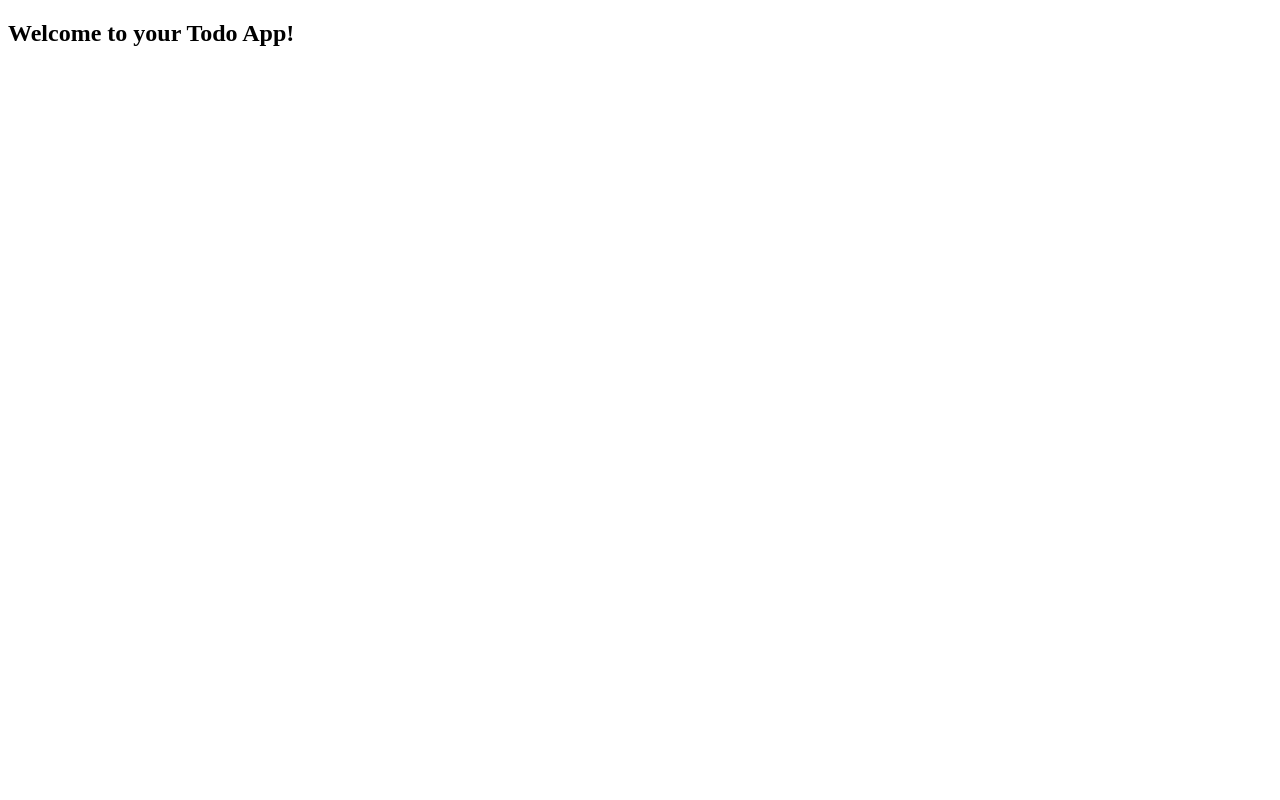
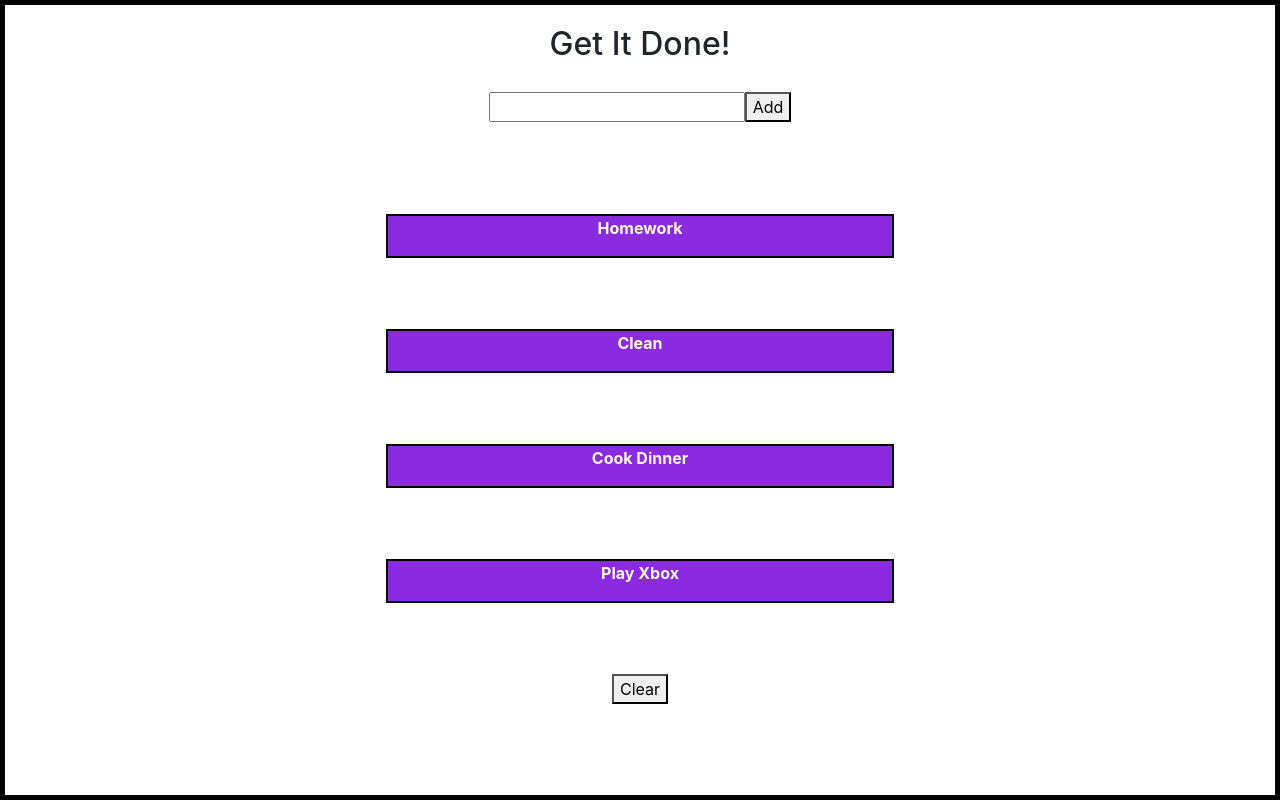
Before and after one commit to bloominstituteoftechnology/web-module-project-class-components, a React (Create React App) app: page / in a window 1280 px wide. Built offline with nearby package versions, Linux system fonts and the light colour scheme; the HTML template or start-up script is replaced by a standard one.

Commit message:
completed

```diff
--- a/package.json
+++ b/package.json
@@ -6,9 +6,12 @@
     "@testing-library/jest-dom": "^4.2.4",
     "@testing-library/react": "^9.4.1",
     "@testing-library/user-event": "^7.2.1",
+    "bootstrap": "^4.6.0",
     "react": "^16.13.0",
     "react-dom": "^16.13.0",
-    "react-scripts": "3.4.0"
+    "react-scripts": "3.4.0",
+    "reactstrap": "^8.9.0",
+    "styled-components": "^5.2.1"
   },
   "scripts": {
     "start": "react-scripts start",
--- a/src/App.js
+++ b/src/App.js
@@ -1,14 +1,80 @@
 import React from 'react';
+import TodoList from './components/TodoList'
+import ToDoForm from './components/TodoForm'
+import styled from 'styled-components';
+
+const toDo = [
+  {task: 'Homework' , id: 1 ,completed: false},
+  {task: 'Clean' , id: 2 ,completed: false},
+  {task: 'Cook Dinner' , id: 3 ,completed: false},
+  {task: 'Play Xbox' , id: 4 ,completed: false}
+]
+
+const Appstyl =styled.div`
+height:100vh;
+display:flex;
+flex-direction: column;
+align-items: center;
+justify-content: space-evenly;
+border:5px solid black;
+`
+
 
 class App extends React.Component {
   // you will need a place to store your state in this component.
   // design `App` to be the parent component of your application.
   // this component is going to take care of state, and any change handlers you need to work with your state
+
+  constructor() {
+    super();
+    this.state = {
+      toDo: toDo,
+    };
+  }
+
+  toggleItem = (clickedonId) => {
+    this.setState({
+      toDo: this.state.toDo.map((item) => {
+        if(item.id === clickedonId ) {
+          return {
+            ...item,
+            completed: !item.completed,
+          };
+        } else {
+          return item;
+        }
+      }),
+    });
+  };
+
+  addItem = (itemName) => {
+    const newItem = {
+      task: itemName,
+      id: Date.now(),
+      completed: false,
+    };
+    this.setState({
+      toDo: [...this.state.toDo, newItem],
+    });
+  };
+
+  clearItem = () => {
+    this.setState({
+      toDo: this.state.toDo.filter(task => !task.completed)
+    })
+  }
+
   render() {
     return (
-      <div>
-        <h2>Welcome to your Todo App!</h2>
-      </div>
+      <Appstyl>
+        <h2>Get It Done!</h2>
+        <ToDoForm addItem= {this.addItem}/>
+        <TodoList
+          toggleItem={this.toggleItem}
+          toDo={this.state.toDo}
+          clear={this.clearItem}
+        />
+      </Appstyl>
     );
   }
 }
--- a/src/components/Todo.css
+++ b/src/components/Todo.css
@@ -0,0 +1,12 @@
+.item{
+    text-align: center;
+    width: 50%;
+    border:2px solid black;
+    background-color: blueviolet;
+    color: cornsilk;
+    font-weight: bold;
+}
+.completed{
+    text-decoration: line-through;
+    background-color: crimson;
+}
--- a/src/components/Todo.js
+++ b/src/components/Todo.js
@@ -0,0 +1,14 @@
+import React from "react";
+import './Todo.css'
+
+const Item = (props) => {
+    return (
+        <div
+        onClick={() => props.toggleItem(props.id)}
+        className={`item ${props.completed ? "completed" : ""}`}>
+            <p>{props.item}</p>
+        </div>
+    );
+};
+
+export default Item;
--- a/src/components/TodoForm.js
+++ b/src/components/TodoForm.js
@@ -0,0 +1,40 @@
+import React from "react";
+
+class ToDoForm extends React.Component {
+  constructor() {
+    super();
+    this.state = {
+      itemText: "",
+    };
+  }
+
+  handleChanges = (e) => {
+    this.setState({
+      [e.target.name]: e.target.value,
+    });
+  };
+
+  handleSubmit = (e) => {
+    e.preventDefault();
+    this.props.addItem(this.state.itemText);
+    this.setState({
+      itemText: "",
+    });
+  };
+
+  render() {
+    return (
+      <form onSubmit={this.handleSubmit}>
+        <input
+          type="text"
+          name="itemText"
+          value={this.state.itemText}
+          onChange={this.handleChanges}
+        />
+        <button>Add</button>
+      </form>
+    );
+  }
+}
+
+export default ToDoForm;
--- a/src/components/TodoList.js
+++ b/src/components/TodoList.js
@@ -1,2 +1,27 @@
-// your components will all go in this `component` directory.
-// feel free to change this component.js into TodoList.js
+import React from "react";
+import styled from 'styled-components';
+import Item from "./Todo";
+
+const List = styled.div`
+display:flex;
+flex-direction: column;
+align-items: center;
+justify-content: space-evenly;
+width: 80%;
+height:80%;
+`
+
+const TodoList = (props) => {
+
+  return (
+    <List>
+        {props.toDo.map((item) => (
+            <Item id={item.id} item={item.task} completed={item.completed} toggleItem={props.toggleItem} />
+
+        ))}
+        <button onClick={props.clear} >Clear</button>
+    </List>
+  );
+};
+
+export default TodoList;
```
Also changed, not shown: 2 other files (tests, documents, lock files or other folders).
